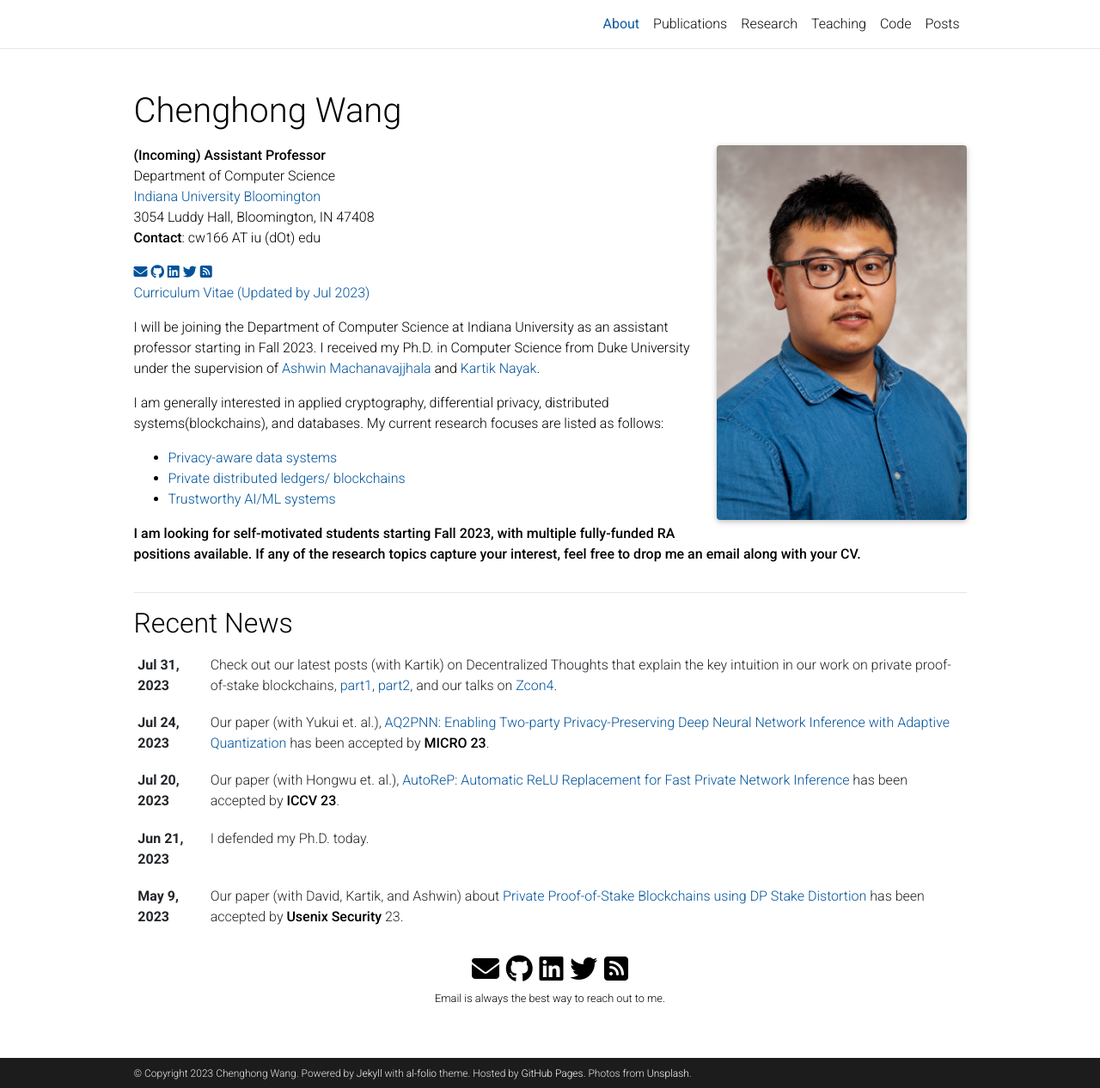
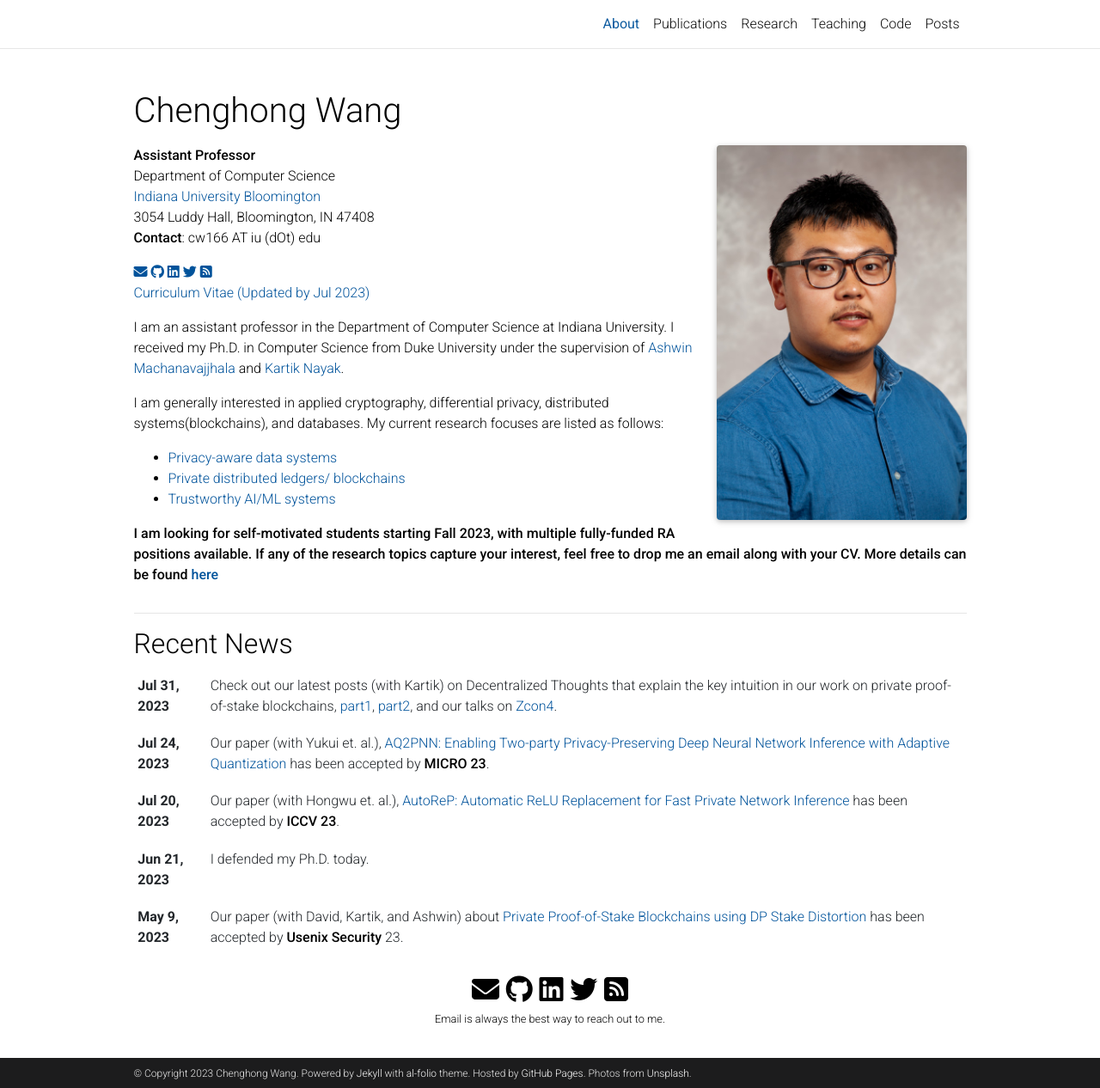
Before and after one commit to lovingmage/lovingmage.github.io, a Jekyll site: the page built from _pages/about.md, in a window 1280 px wide and 1266 px high. Shown: the whole window at 86% size. Built offline with Jekyll 4.4.1, drawn with Linux system fonts in a browser that asks for light colours; full-size pictures stand in for the smaller copies a plugin makes; comment, search, counter and statistics services are not loaded; a style sheet for code colours, icons or effects is not loaded.

Commit message:
Update about.md

```diff
--- a/_pages/about.md
+++ b/_pages/about.md
@@ -16,7 +16,7 @@ selected_papers: true # includes a list of papers marked as "selected={true}"
 social: true  # includes social icons at the bottom of the page
 ---
 
-**(Incoming) Assistant Professor**\
+**Assistant Professor**\
 Department of Computer Science\
 [Indiana University Bloomington](https://cs.indiana.edu/)\
 3054 Luddy Hall, Bloomington, IN 47408\
@@ -30,7 +30,7 @@ Department of Computer Science\
 
 <b></b>
 
-I will be joining the Department of Computer Science at Indiana University as an assistant professor starting in Fall 2023. I received my Ph.D. in Computer Science from Duke University under the supervision of [Ashwin Machanavajjhala](https://users.cs.duke.edu/~ashwin/) and [Kartik Nayak](https://users.cs.duke.edu/~kartik/).
+I am an assistant professor in the Department of Computer Science at Indiana University. I received my Ph.D. in Computer Science from Duke University under the supervision of [Ashwin Machanavajjhala](https://users.cs.duke.edu/~ashwin/) and [Kartik Nayak](https://users.cs.duke.edu/~kartik/).
 
 
 I am generally interested in applied cryptography, differential privacy, distributed systems(blockchains), and databases. My current research focuses are listed as follows:
@@ -39,4 +39,4 @@ I am generally interested in applied cryptography, differential privacy, distrib
 - [Private distributed ledgers/ blockchains](/projects/#blockchain)
 - [Trustworthy AI/ML systems](/projects/#ai)
 
-<span style="color:blue"> **I am looking for self-motivated students starting Fall 2023, with multiple fully-funded RA positions available. If any of the research topics capture your interest, feel free to drop me an email along with your CV.** </span>
+<span style="color:blue"> **I am looking for self-motivated students starting Fall 2023, with multiple fully-funded RA positions available. If any of the research topics capture your interest, feel free to drop me an email along with your CV. More details can be found [here](https://www.lovingmage.com/blog/2023/phd-ra/)** </span>
```
